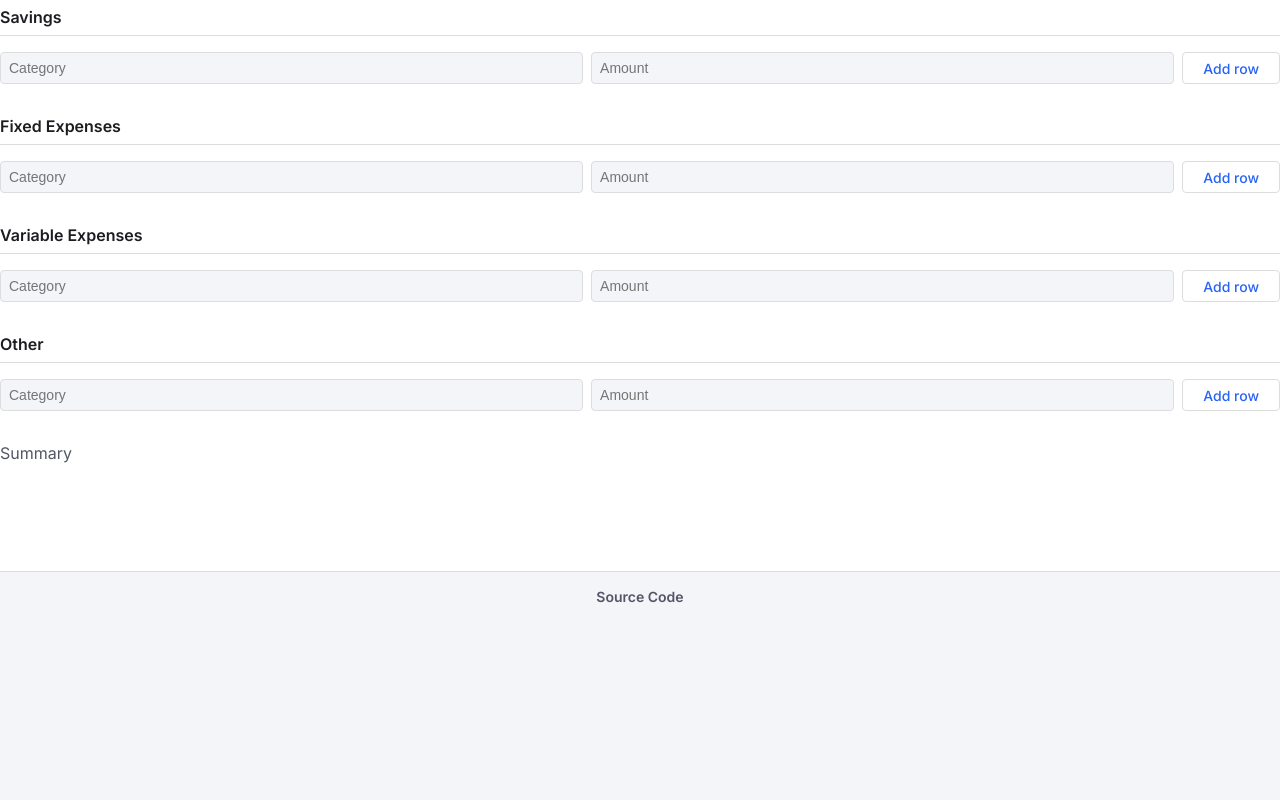
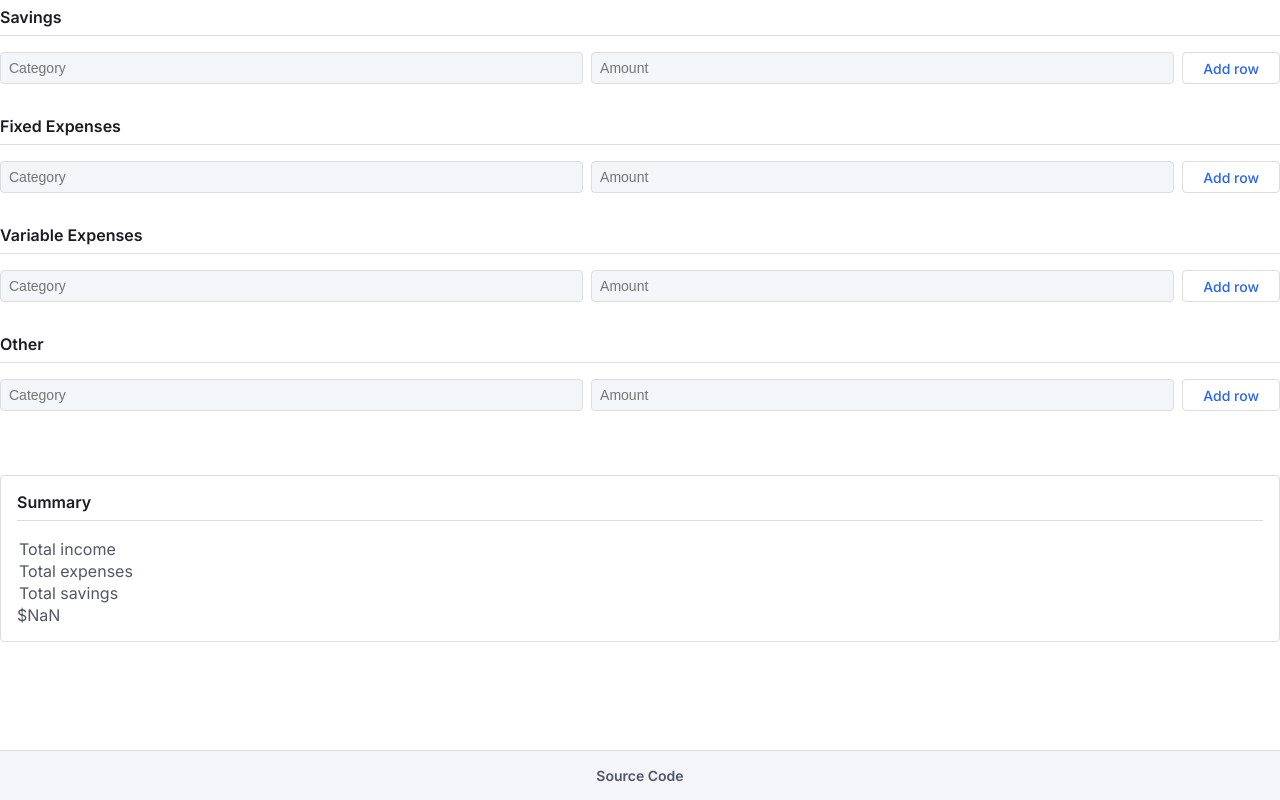
Before and after one commit to aliciaboyd/budget-planner, a React (Vite) app: page / in a window 1280 px wide. Shown: the part 410-1210 px from the top of the page. Before the commit the page ends 1031 px from the top, so only its background shows below. Built offline with nearby package versions, Linux system fonts and the light colour scheme.

Commit message:
Adds expense tracker fields

```diff
--- a/src/assets/App.css
+++ b/src/assets/App.css
@@ -2,6 +2,16 @@
   width: 100wh;
   width: 100swh;
   font-family: "Inter", system-ui, Avenir, Helvetica, Arial, sans-serif;
+}
+
+@keyframes fadeIn {
+  0% {
+    opacity: 0;
+  }
+
+  100% {
+    opacity: 100;
+  }
 }
 
 .container {
@@ -216,15 +226,22 @@ input::placeholder {
   grid-template-columns: 1fr 1fr auto;
   gap: 0.5rem;
   margin-block: 0.75rem;
+  transition: 200ms ease-in-out;
+}
+
+.row-container:first-of-type {
+  border-top: 1px solid var(--outline-grey-t);
+  padding-top: 0.75rem;
 }
 
 .row-container {
   width: 100%;
   display: grid;
   grid-template-columns: 1fr 1fr auto;
-  /* gap: 0.25rem; */
   font-size: 14px;
   color: var(--text-dark);
+  animation: fadeIn 0.3s ease-in;
+  position: relative;
 }
 
 .row-container p {
@@ -244,6 +261,13 @@ input::placeholder {
   margin-right: 0.5rem;
 }
 
+.summary {
+  border: 1px solid var(--outline-grey);
+  border-radius: 0.25rem;
+  padding: 1rem;
+  margin-top: 4rem;
+}
+
 @media (min-width: 1280px) {
   .container {
     padding-inline: 0;
--- a/src/assets/global.css
+++ b/src/assets/global.css
@@ -7,6 +7,7 @@
   --lt-grey: #f8f9fc;
   --bg-grey: #f3f5f9;
   --outline-grey: #ddddde;
+  --outline-grey-t: #ddddde9b;
   --text: #525666;
   --text-dark: #1d1c21;
   font-family: "Inter", system-ui, Avenir, Helvetica, Arial, sans-serif;
--- a/src/components/BudgetCategory.jsx
+++ b/src/components/BudgetCategory.jsx
@@ -3,7 +3,7 @@ import { v4 as uuidv4 } from "uuid";
 
 export default function Income({ setValues }) {
   const [textValue, setTextValue] = useState("");
-  const [numValue, setNumValue] = useState(null);
+  const [numValue, setNumValue] = useState(undefined);
 
   const addRow = () => {
     if (textValue === "" || numValue === null) {
--- a/src/components/BudgetForm.jsx
+++ b/src/components/BudgetForm.jsx
@@ -1,15 +1,6 @@
 import { useState } from "react";
 import BudgetCategory from "./BudgetCategory";
 import BudgetSummary from "./BudgetSummary";
-
-function Category({ category, children }) {
-  return (
-    <div id="income" className="income category">
-      <h3>{category}</h3>
-      {children}
-    </div>
-  );
-}
 
 export default function BudgetForm() {
   const [incomeValues, setIncomeValues] = useState([]);
@@ -17,6 +8,9 @@ export default function BudgetForm() {
   const [variableValues, setVariableValues] = useState([]);
   const [fixedValues, setFixedValues] = useState([]);
   const [otherValues, setOtherValues] = useState([]);
+  let totalIncome;
+  let totalExpenses;
+  let totalSavings;
 
   function updateIncomeValues(x, y, z) {
     setIncomeValues([...incomeValues, { category: x, amount: y, id: z }]);
@@ -73,7 +67,7 @@ export default function BudgetForm() {
               <button
                 className="delete"
                 onClick={() => {
-                  setIncomeValues(
+                  setSavingsValues(
                     savingsValues.filter((obj) => {
                       return obj.id !== item.id;
                     })
@@ -96,7 +90,7 @@ export default function BudgetForm() {
               <button
                 className="delete"
                 onClick={() => {
-                  setIncomeValues(
+                  setFixedValues(
                     fixedValues.filter((obj) => {
                       return obj.id !== item.id;
                     })
@@ -119,7 +113,7 @@ export default function BudgetForm() {
               <button
                 className="delete"
                 onClick={() => {
-                  setIncomeValues(
+                  setVariableValues(
                     variableValues.filter((obj) => {
                       return obj.id !== item.id;
                     })
@@ -142,7 +136,7 @@ export default function BudgetForm() {
               <button
                 className="delete"
                 onClick={() => {
-                  setIncomeValues(
+                  setOtherValues(
                     otherValues.filter((obj) => {
                       return obj.id !== item.id;
                     })
@@ -155,7 +149,32 @@ export default function BudgetForm() {
           );
         })}
       </Category>
-      <BudgetSummary income={incomeValues}></BudgetSummary>
+
+      <BudgetSummary
+        income={totalIncome}
+        expenses={totalExpenses}
+        savings={totalSavings}
+      ></BudgetSummary>
     </div>
   );
 }
+
+function Category({ category, children }) {
+  return (
+    <div id="income" className="income category">
+      <h3>{category}</h3>
+      {children}
+    </div>
+  );
+}
+
+// function addCategory(categoryArr) {
+//   if (categoryArr === []) {
+//     return;
+//   }
+//   let total = 0;
+
+//   for (let i = 0; i > categoryArr.length; i++) {
+//     total = total + categoryArr.amount;
+//   }
+// }
--- a/src/components/BudgetSummary.jsx
+++ b/src/components/BudgetSummary.jsx
@@ -1,3 +1,27 @@
-export default function BudgetSummary() {
-  return <div>Summary</div>;
+export default function BudgetSummary({ income, expenses, savings }) {
+  return (
+    <section className="summary">
+      <h3>Summary</h3>
+      <div className="totals">
+        <table>
+          <tbody>
+            <tr>
+              <td>Total income</td>
+              <td>{income}</td>
+            </tr>
+            <tr>
+              <td>Total expenses</td>
+              <td>{expenses}</td>
+            </tr>
+            <tr>
+              <td>Total savings</td>
+              <td>{savings}</td>
+            </tr>
+          </tbody>
+        </table>
+        <p>${income - expenses - savings}</p>
+        {<span></span>}
+      </div>
+    </section>
+  );
 }
--- a/src/pages/BudgetOverview.jsx
+++ b/src/pages/BudgetOverview.jsx
@@ -1,5 +1,3 @@
-// import { useState } from "react";
-// import { v4 as uuidv4 } from "uuid";
 import BudgetForm from "../components/BudgetForm";
 
 function BudgetOverview() {
--- a/src/pages/ExpenseTracker.jsx
+++ b/src/pages/ExpenseTracker.jsx
@@ -1,8 +1,38 @@
+import BudgetCategory from "../components/BudgetCategory";
+import { useState } from "react";
+
 export default function ExpenseTracker() {
+  const [expenseValues, setExpenseValues] = useState([]);
+
+  function updateExpenseValues(x, y, z) {
+    setExpenseValues([...expenseValues, { category: x, amount: y, id: z }]);
+  }
+
   return (
     <div>
       <h1>Expense tracker</h1>
       <p>Track expenses on this digital worksheet.</p>
+      <BudgetCategory setValues={updateExpenseValues} />
+      {expenseValues.map((item) => {
+        return (
+          <div key={item.id} className="row-container">
+            <p>{item.category}</p>
+            <p>{item.amount}</p>
+            <button
+              className="delete"
+              onClick={() => {
+                setExpenseValues(
+                  expenseValues.filter((obj) => {
+                    return obj.id !== item.id;
+                  })
+                );
+              }}
+            >
+              -
+            </button>
+          </div>
+        );
+      })}
     </div>
   );
 }
```
Also changed, not shown: 1 other file (tests, documents, lock files or other folders).
